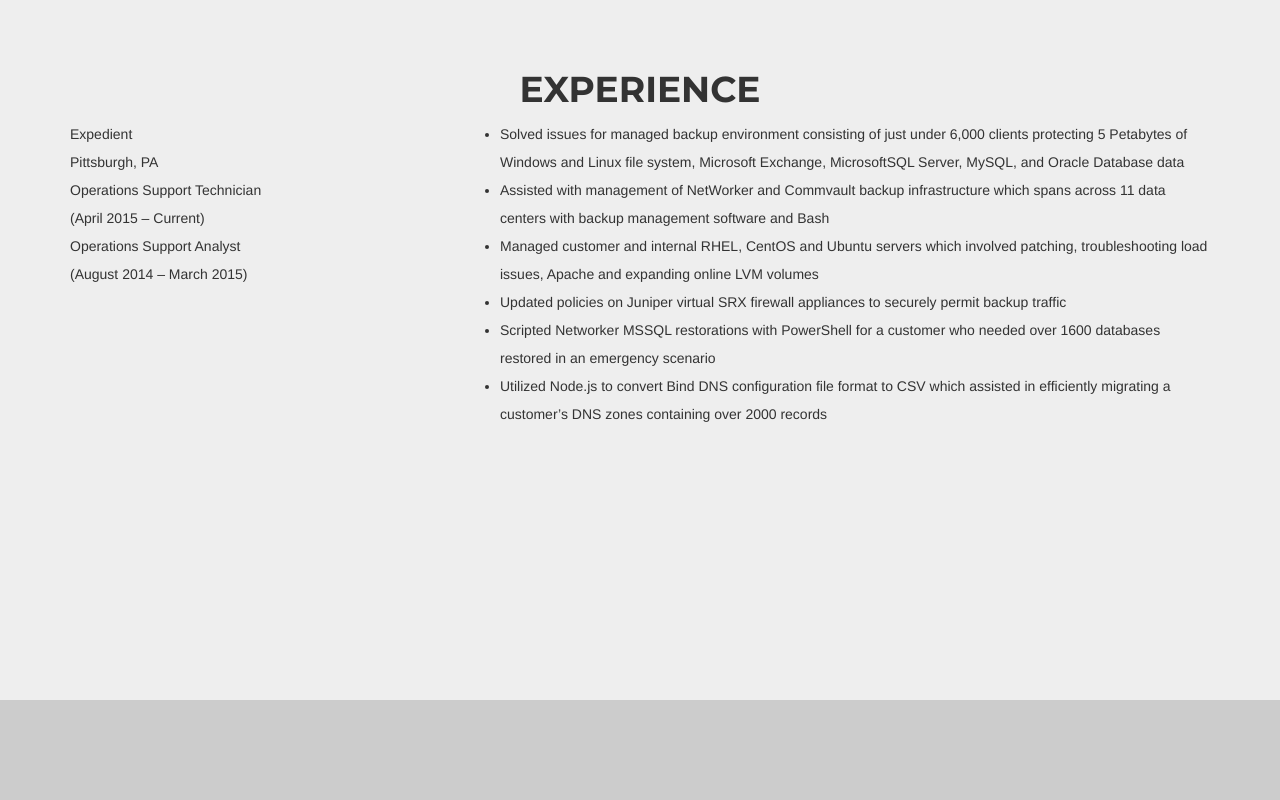
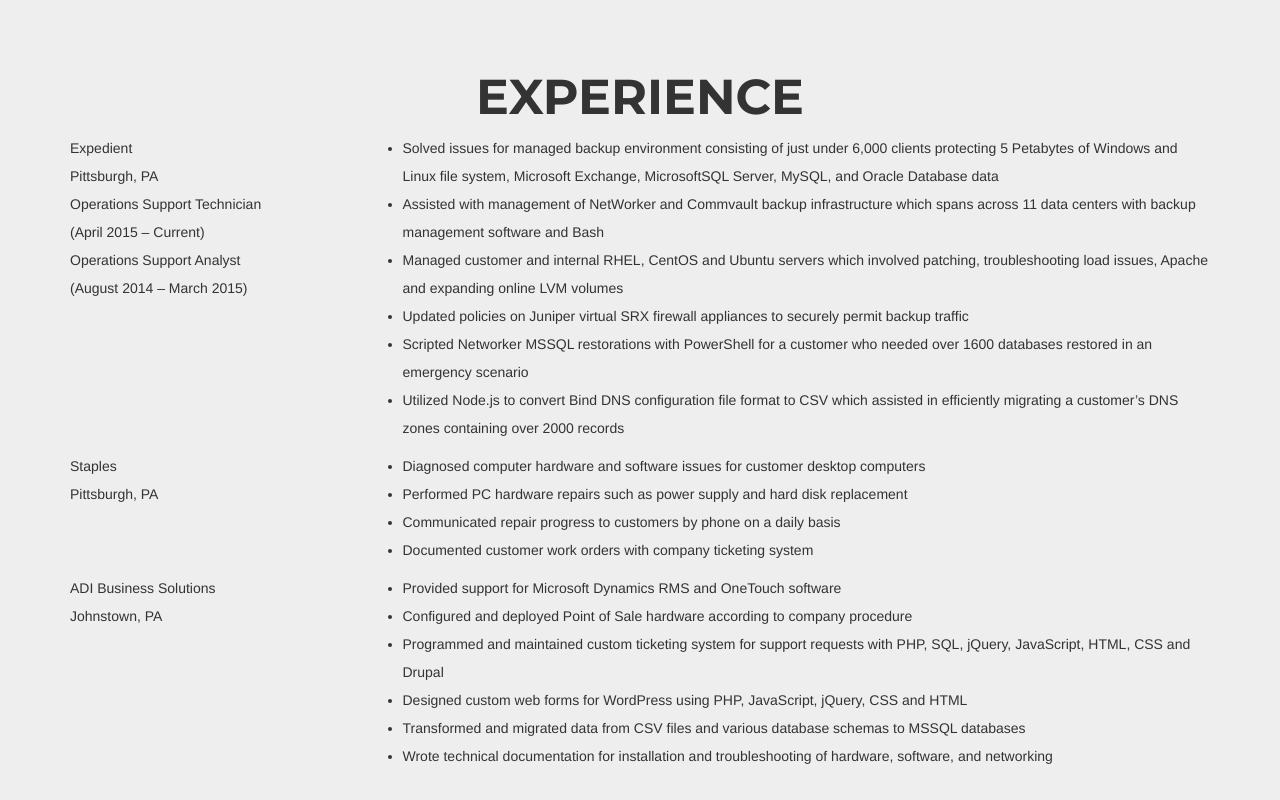
Before and after one commit to davidarich/daverich.net, a plain HTML site: page index.html in a window 1280 px wide. Shown: the part 900-1700 px from the top of the page. Drawn offline with Linux system fonts and the light colour scheme.

Commit message:
h1 size adjustment & more experience info

```diff
--- a/css/scrolling-nav.css
+++ b/css/scrolling-nav.css
@@ -172,10 +172,10 @@
 
 @media (min-width: 768px) {
     h1 {
-
+        font-size: 350%;
     }
     #intro-name {
-        font-size: 120px;
+        font-size: 140px;
         font-family: 'Montserrat', sans-serif;
     }
 }
--- a/index.html
+++ b/index.html
@@ -96,16 +96,15 @@
             </div>
 
             <div class="row">
-                <div class="col-lg-4">
+                <div class="col-lg-3">
                     Expedient<br>
                     Pittsburgh, PA<br>
                     Operations Support Technician<br>
                     (April 2015 – Current)<br>
                     Operations Support Analyst<br>
                     (August 2014 – March 2015)<br>
-
                 </div>
-                <div class="col-lg-8">
+                <div class="col-lg-9">
                     <ul>
                         <li>
                             Solved issues for managed backup environment consisting of just under 6,000 clients protecting 5 Petabytes of Windows and Linux file system, Microsoft Exchange, MicrosoftSQL Server, MySQL, and Oracle Database data
@@ -124,6 +123,58 @@
                         </li>
                         <li>
                             Utilized Node.js to convert Bind DNS configuration file format to CSV which assisted in efficiently migrating a customer’s DNS zones containing over 2000 records
+                        </li>
+                    </ul>
+                </div>
+            </div>
+
+            <div class="row">
+                <div class="col-lg-3">
+                    Staples<br>
+                    Pittsburgh, PA<br>
+                </div>
+                <div class="col-lg-9">
+                    <ul>
+                        <li>
+                            Diagnosed computer hardware and software issues for customer desktop computers
+                        </li>
+                        <li>
+                            Performed PC hardware repairs such as power supply and hard disk replacement
+                        </li>
+                        <li>
+                            Communicated repair progress to customers by phone on a daily basis
+                        </li>
+                        <li>
+                            Documented customer work orders with company ticketing system
+                        </li>
+                    </ul>
+                </div>
+            </div>
+
+            <div class="row">
+                <div class="col-lg-3">
+                    ADI Business Solutions<br>
+                    Johnstown, PA<br>
+                </div>
+                <div class="col-lg-9">
+                    <ul>
+                        <li>
+                            Provided support for Microsoft Dynamics RMS and OneTouch software
+                        </li>
+                        <li>
+                            Configured and deployed Point of Sale hardware according to company procedure
+                        </li>
+                        <li>
+                            Programmed and maintained custom ticketing system for support requests with PHP, SQL, jQuery, JavaScript, HTML, CSS and Drupal
+                        </li>
+                        <li>
+                            Designed custom web forms for WordPress using PHP, JavaScript, jQuery, CSS and HTML
+                        </li>
+                        <li>
+                            Transformed and migrated data from CSV files and various database schemas to MSSQL databases
+                        </li>
+                        <li>
+                            Wrote technical documentation for installation and troubleshooting of hardware, software, and networking
                         </li>
                     </ul>
                 </div>
```
Also changed, not shown: 1 other file.
